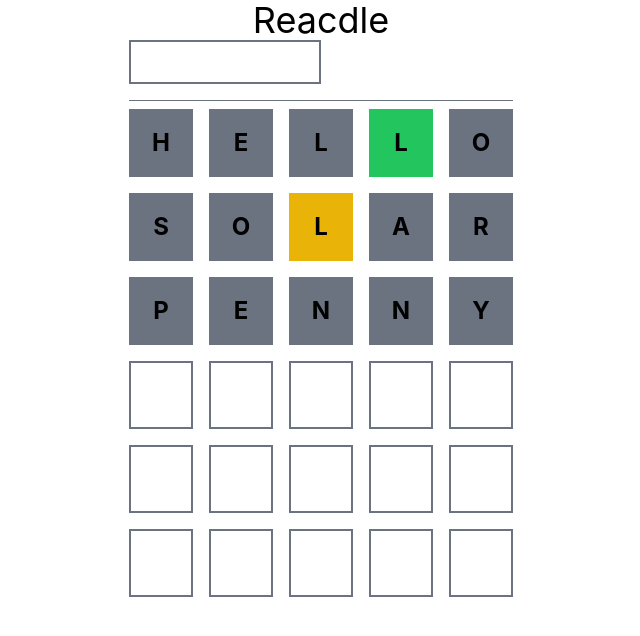
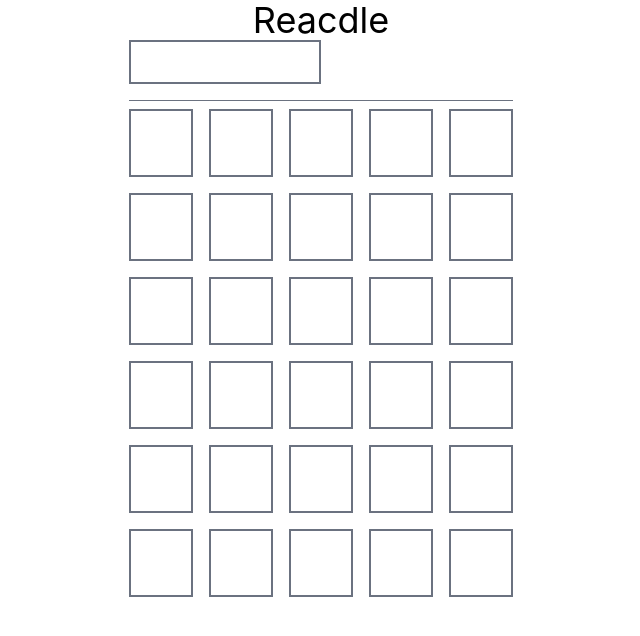
Before and after one commit to kibutan/wordle-react, a React (Vite) app: page / in a window 1280 px wide. Shown: the top 636 px of the page, without its empty margins (319-959 px from the left). Built offline with nearby package versions, Linux system fonts and the light colour scheme.

Commit message:
Be able to show the won game state!

```diff
--- a/src/App.tsx
+++ b/src/App.tsx
@@ -1,8 +1,7 @@
-import React, { useState } from "react";
-import { useStore } from "./store";
+import { useState } from "react";
+import { useStore, GUESS_LENGTH } from "./store";
 import { LETTER_LENGTH } from "./word-utils";
 import WordRow from "./WordRow";
-const GUESS_LENGTH = 6;
 
 export default function App() {
   const state = useStore();
@@ -17,15 +16,15 @@ export default function App() {
     }
     setGuess(newGuess);
   };
-  let rows = [...state.guesses];
+  let rows = [...state.rows];
 
   if (rows.length < GUESS_LENGTH) {
-    rows.push(guess);
+    rows.push({ guess });
   }
   const numberOfGuessesRemaining = GUESS_LENGTH - rows.length;
 
   rows = rows.concat(Array(numberOfGuessesRemaining).fill(""));
-  const isGameOver = state.guesses.length === GUESS_LENGTH;
+  const isGameOver = state.gameState !== "playing";
 
   return (
     <div className="mx-auto w-96 relative">
@@ -43,8 +42,8 @@ export default function App() {
       </header>
 
       <main className="grid grid-rows-6 gap-4">
-        {rows.map((word, index) => (
-          <WordRow key={index} letters={word} />
+        {rows.map(({ guess, result }, index) => (
+          <WordRow key={index} letters={guess} result={result} />
         ))}
       </main>
       {isGameOver && (
--- a/src/WordRow.tsx
+++ b/src/WordRow.tsx
@@ -1,22 +1,23 @@
-import { useStore } from "./store";
-import { computeGuess, LetterState, LETTER_LENGTH } from "./word-utils";
+import { LetterState, LETTER_LENGTH } from "./word-utils";
 
 interface WordRowProps {
   letters: string;
+  result?: LetterState[];
 }
 
-export default function WordRow({ letters: lettersProp = "" }: WordRowProps) {
-  const answer = useStore((state) => state.answer);
+export default function WordRow({
+  letters: lettersProp = "",
+  result = [],
+}: WordRowProps) {
   const lettersRemaining = LETTER_LENGTH - lettersProp.length;
   const letters = lettersProp
     .split("")
     .concat(Array(lettersRemaining).fill(""));
 
-  const guessStates = computeGuess(lettersProp, answer);
   return (
     <div className="grid grid-cols-5 gap-4">
       {letters.map((char, index) => (
-        <CharacterBox key={index} value={char} state={guessStates[index]} />
+        <CharacterBox key={index} value={char} state={result[index]} />
       ))}
     </div>
   );
--- a/src/store.ts
+++ b/src/store.ts
@@ -1,30 +1,61 @@
 import create from "zustand";
 import { persist } from "zustand/middleware";
-import { getRandomWord } from "./word-utils";
+import { computeGuess, getRandomWord, LetterState } from "./word-utils";
+export const GUESS_LENGTH = 6;
+
+interface GuessRow {
+  guess: string;
+  result?: LetterState[];
+}
 
 interface StoreState {
   answer: string;
-  guesses: string[];
+  rows: GuessRow[];
+  gameState: "playing" | "won" | "lost";
   addGuess: (guess: string) => void;
-  newGame: () => void;
+  newGame: (initialGuess?: string[]) => void;
 }
+
 export const useStore = create<StoreState>(
   persist(
-    (set) => ({
-      answer: getRandomWord(),
-      guesses: ["hello", "solar", "penny"],
-      addGuess: (guess: string) => {
-        set((state) => ({
-          guesses: [...state.guesses, guess],
+    (set, get) => {
+      function addGuess(guess: string) {
+        const result = computeGuess(guess, get().answer);
+        const didWin = result.every((i) => i === LetterState.Match);
+
+        const rows = [
+          ...get().rows,
+          {
+            guess,
+            result,
+          },
+        ];
+
+        set(() => ({
+          rows,
+          gameState: didWin
+            ? "won"
+            : rows.length === GUESS_LENGTH
+            ? "lost"
+            : "playing",
         }));
-      },
-      newGame: () => {
-        set({
-          answer: getRandomWord(),
-          guesses: [],
-        });
-      },
-    }),
+      }
+      return {
+        answer: getRandomWord(),
+        rows: [],
+        gameState: "playing",
+        addGuess,
+        newGame: (initialRows = []) => {
+          set({
+            answer: getRandomWord(),
+            rows: [],
+            gameState: "playing",
+          });
+
+          initialRows.forEach(addGuess);
+        },
+      };
+    },
     {
       name: "reacdle",
     }
```
Also changed, not shown: 2 other files (tests, documents, lock files or other folders).
